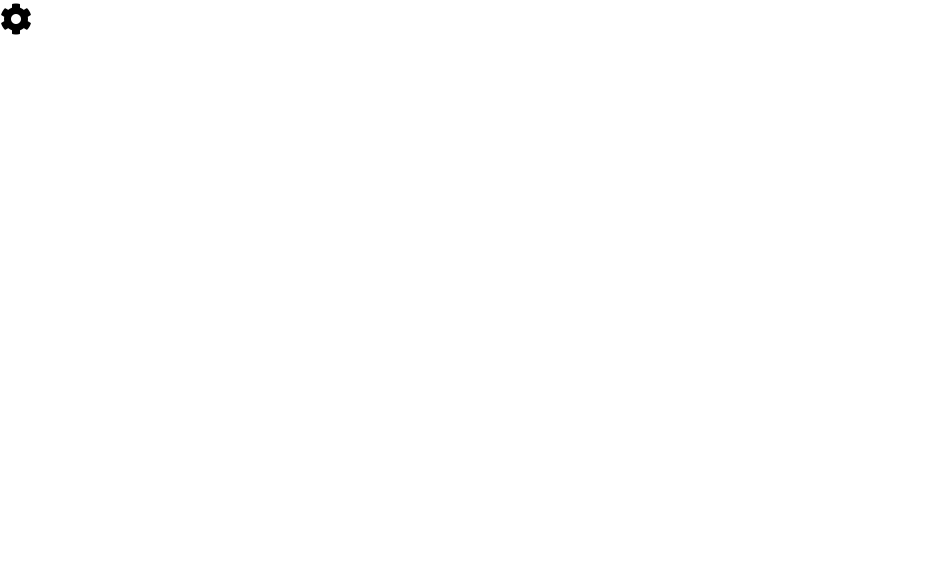
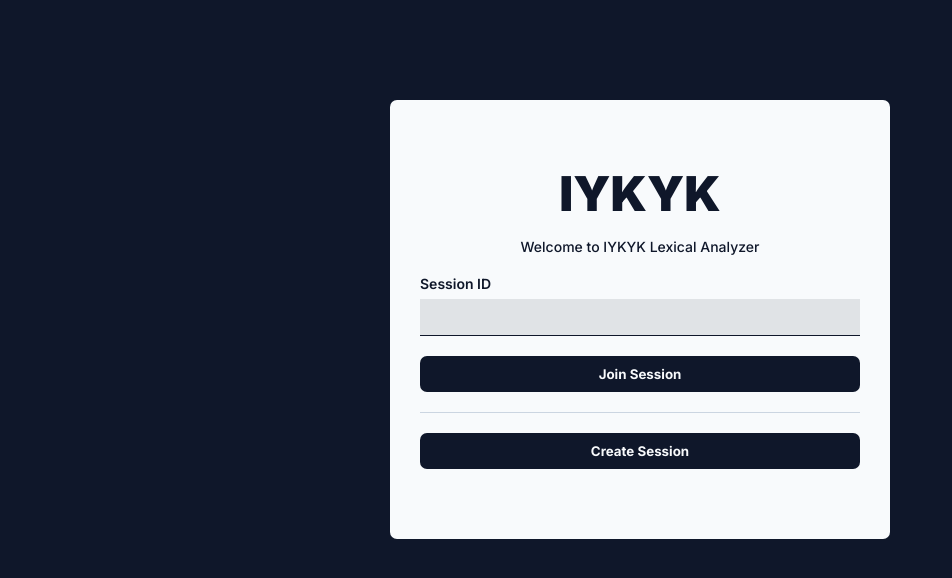
Before and after one commit to markcalendario/IYKYK-programming-language, a Next.js app in the folder client/: page / in a window 1280 px wide. Shown: the top 578 px of the page, without its empty margins (0-952 px from the left). Built offline with nearby package versions, Linux system fonts and the light colour scheme.

Commit message:
feat: home page

```diff
--- a/client/src/app/page.js
+++ b/client/src/app/page.js
@@ -1,7 +1,22 @@
+import Button from "@/components/Buttons/Buttons.js";
+import Input from "@/components/Inputs/Inputs.js";
+import styles from "./page.module.scss";
+
 export default function Home() {
   return (
-    <h1>
-      <i className="fas fa-cog"></i>
-    </h1>
+    <div className={styles.home}>
+      <div className={styles.container}>
+        <div className={styles.wrapper}>
+          <h1 className={styles.title}>IYKYK</h1>
+          <p className={styles.description}>
+            Welcome to IYKYK Lexical Analyzer
+          </p>
+          <Input placeholder="Session ID" />
+          <Button className={styles.join}>Join Session</Button>
+          <hr />
+          <Button className={styles.createNew}>Create Session</Button>
+        </div>
+      </div>
+    </div>
   );
 }
--- /dev/null
+++ b/client/src/app/page.module.scss
@@ -0,0 +1,42 @@
+@use "../styles/abstracts/variables-colors" as colors;
+@use "../styles/abstracts/mixins-text-sizes" as textSizes;
+@use "../styles/layouts/responsive" as responsive;
+
+.home {
+  background-color: colors.$primary;
+  min-height: 100vh;
+
+  .container {
+    @include responsive.container;
+
+    padding: 100px 0;
+
+    .wrapper {
+      text-align: center;
+      padding: 70px 30px;
+      display: flex;
+      margin: auto;
+      background-color: colors.$slate;
+      border-radius: 7px;
+      flex-direction: column;
+      gap: 20px;
+      max-width: 500px;
+
+      .title {
+        font-weight: 900;
+        color: colors.$primary;
+        @include textSizes.text-5xl;
+      }
+
+      .description {
+        color: colors.$primary;
+      }
+
+      .join,
+      .createNew {
+        background-color: colors.$primary;
+        color: colors.$slate;
+      }
+    }
+  }
+}
--- /dev/null
+++ b/client/src/components/Buttons/Buttons.js
@@ -0,0 +1,13 @@
+import styles from "./Buttons.module.scss";
+
+export default function Button({ className, id, name, onClick, children }) {
+  return (
+    <button
+      className={className ? `${className} ${styles.button}` : styles.button}
+      name={name}
+      id={id}
+      onClick={onClick}>
+      {children}
+    </button>
+  );
+}
--- /dev/null
+++ b/client/src/components/Buttons/Buttons.module.scss
@@ -0,0 +1,12 @@
+@use "../../styles/abstracts/variables-colors" as colors;
+
+.button {
+  background-color: colors.$white;
+  padding: 10px;
+  outline: unset;
+  border: unset;
+  font-weight: 700;
+  cursor: pointer;
+  border-radius: 7px;
+  font-weight: 20px;
+}
--- /dev/null
+++ b/client/src/components/Inputs/Inputs.js
@@ -0,0 +1,23 @@
+import styles from "./Inputs.module.scss";
+
+export default function Input({
+  id,
+  className,
+  name,
+  type,
+  value,
+  placeholder
+}) {
+  return (
+    <div className={styles.input}>
+      {placeholder ? <p>{placeholder}</p> : null}
+      <input
+        id={id}
+        className={className}
+        name={name}
+        type={type}
+        value={value}
+      />
+    </div>
+  );
+}
--- /dev/null
+++ b/client/src/components/Inputs/Inputs.module.scss
@@ -0,0 +1,23 @@
+@use "../../styles/abstracts/variables-colors" as colors;
+
+.input {
+  text-align: left;
+  display: flex;
+  flex-direction: column;
+  gap: 7px;
+
+  p {
+    font-weight: 600;
+    color: colors.$primary;
+  }
+
+  input {
+    width: 100%;
+    background-color: transparent;
+    outline: 0;
+    border: 0;
+    padding: 10px;
+    background-color: rgba($color: colors.$primary, $alpha: 0.1);
+    border-bottom: colors.$primary 0.5px solid;
+  }
+}
--- a/client/src/styles/abstracts/_variables-colors.scss
+++ b/client/src/styles/abstracts/_variables-colors.scss
@@ -30,5 +30,5 @@ $green-variant: #166534;
 $blue: #2563eb;
 $blue-variant: #1e40af;
 
-$primary: $blue;
-$primary-variant: $blue-variant;
+$primary: $slate-9;
+$primary-variant: $slate-8;
--- a/client/src/styles/base/_reset.scss
+++ b/client/src/styles/base/_reset.scss
@@ -1,3 +1,5 @@
+@use "../abstracts/variables-colors" as colors;
+
 * {
   padding: 0;
   margin: 0;
@@ -7,3 +9,16 @@
 html {
   scroll-behavior: smooth;
 }
+
+body {
+  background-color: colors.$slate;
+}
+
+hr {
+  border: 0;
+  border-bottom: 1px colors.$slate-3 solid;
+}
+
+p {
+  font-weight: 500;
+}
```
